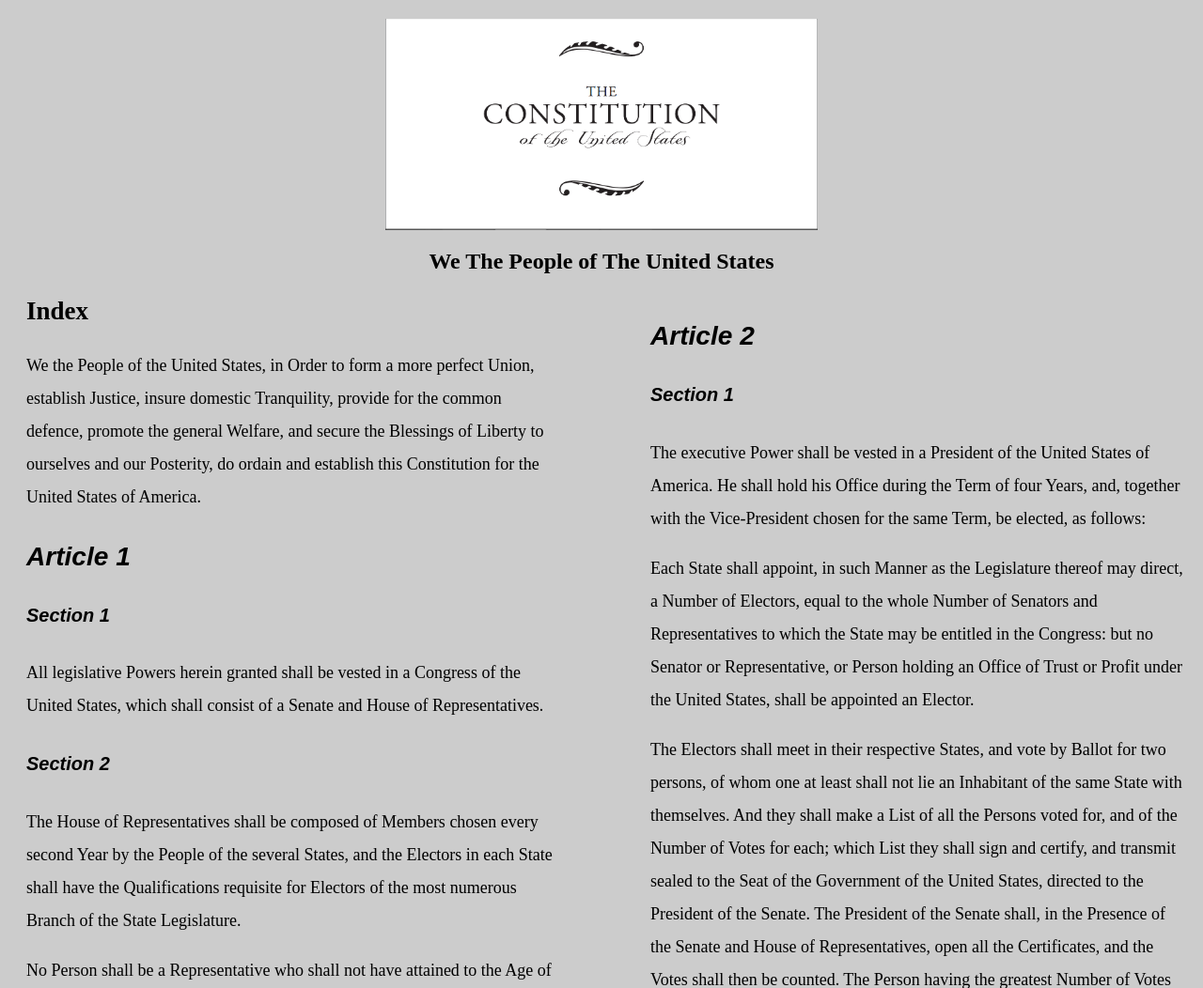
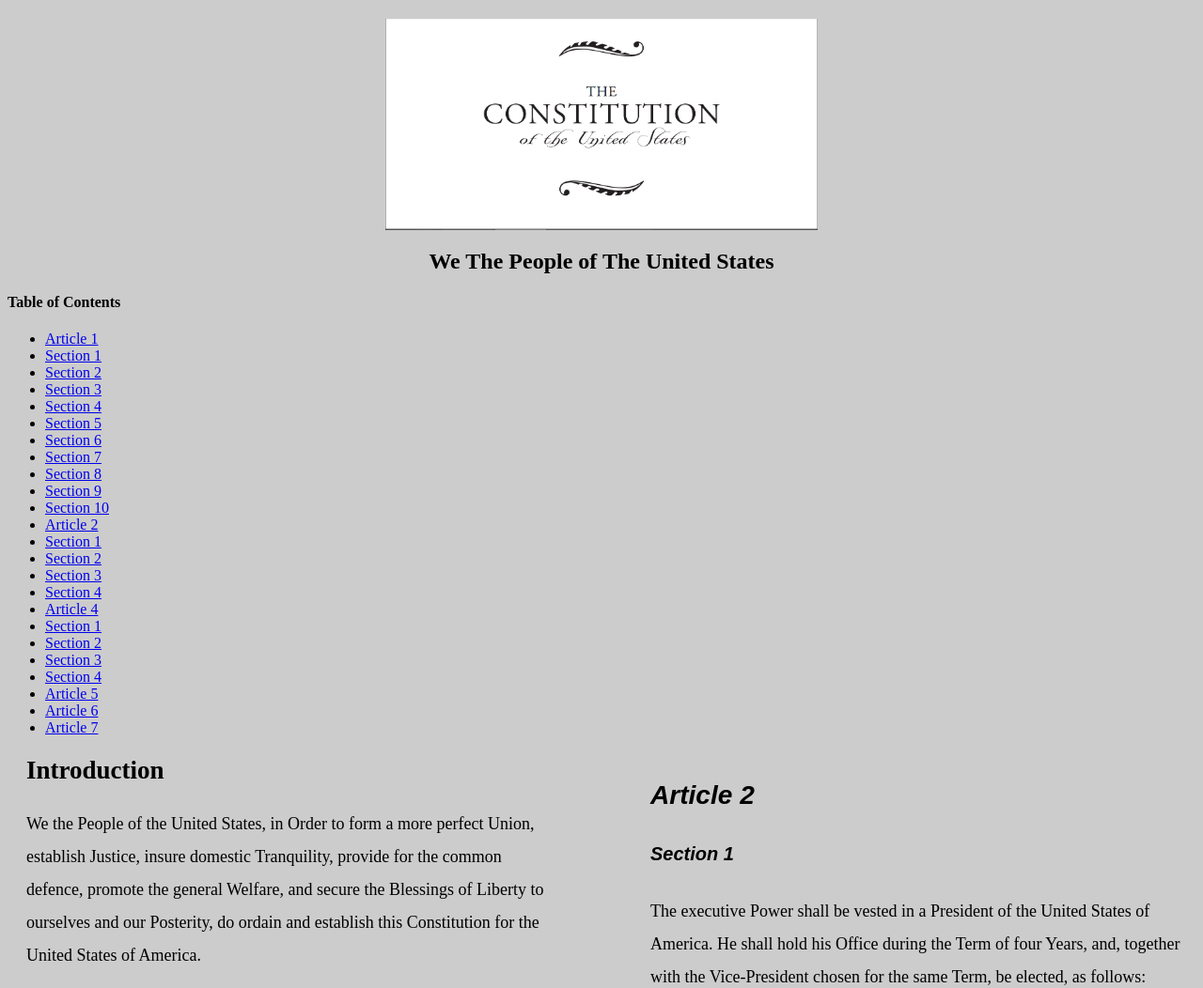
Before and after one commit to amanuel1995/mi349fs16, a PHP site: page / in a window 1280 px wide. Shown: the top 1052 px of the page at 94% size. Run offline with PHP 8.4, Linux system fonts and the light colour scheme.

Commit message:
update 3

```diff
--- a/week4/us-constitution/css/screen.css
+++ b/week4/us-constitution/css/screen.css
@@ -20,6 +20,13 @@ img.center-images {
 }
 
 /* section control */
+
+#table-of-content {
+  float: none;
+  text-align:left;
+
+
+}
 
 #all {
 
--- a/week4/us-constitution/index.html
+++ b/week4/us-constitution/index.html
@@ -13,6 +13,8 @@
         <!-- External link (relative) to your javascript file -->
         <script src="js/index.js"></script>
     </head>
+
+
     <body>
 
       <section > <!-- this is the sectioning semantic tag -->
@@ -20,30 +22,84 @@
         <!-- image for US constitution logo/preface -->
         <img class="center-images" src="images/us-const.png" alt="Header_png"/>
 
-        <!--Title preface -->
+        <!--Title preface using center tag within header 1 tag -->
         <h1> <center> We The People of The United States</center> <h1>
 
       </section>
 
         <!--a link to take to top/home and table of contents goes here -->
+        <h4> Table of Contents </h4>
+        <!-- Section for table of contents -->
+        <section id="table-of-content">
+
+          <nav>  <!-- NAVIGATION TAG-->
+            <ul>
+              <li><a href="#">Article 1</a></li>  <!-- anchor tags to link-->
+                <!-- Article 1 sections -->
+                <li><a href="#">Section 1</a></li>
+                <li><a href="#">Section 2</a></li>
+                <li><a href="#">Section 3</a></li>
+                <li><a href="#">Section 4</a></li>
+                <li><a href="#">Section 5</a></li>
+                <li><a href="#">Section 6</a></li>
+                <li><a href="#">Section 7</a></li>
+                <li><a href="#">Section 8</a></li>
+                <li><a href="#">Section 9</a></li>
+                <li><a href="#">Section 10</a></li>
+
+
+              <li><a href="#">Article 2</a></li>
+                <!-- Article 2 Sections -- >
+                <li><a href="#">Section 1</a></li>
+                <li><a href="#">Section 2</a></li>
+                <li><a href="#">Section 3</a></li>
+                <li><a href="#">Section 4</a></li>
+
+              <li><a href="#">Article 3</a></li>
+                <!-- Article 3 Sections -- >
+                <li><a href="#">Section 1</a></li>
+                <li><a href="#">Section 2</a></li>
+                <li><a href="#">Section 3</a></li>
+
+              <li><a href="#">Article 4</a></li>
+              <!-- Article 4 sections -->
+                <li><a href="#">Section 1</a></li>
+                <li><a href="#">Section 2</a></li>
+                <li><a href="#">Section 3</a></li>
+                <li><a href="#">Section 4<a/></li>
+
+              <li><a href="#">Article 4</a></li>
+                <!-- Article 5 sections -->
+                <li><a href="#">Section 1</a></li>
+                <li><a href="#">Section 2</a></li>
+                <li><a href="#">Section 3</a></li>
+                <li><a href="#">Section 4<a/></li>
+
+              <li><a href="#">Article 5 </a> </li>
+              <li><a href="#">Article 6 </a> </li>
+              <li><a href="#">Article 7 </a> </li>
+
+            </ul>
+          </nav> <!-- end of the navigation -->
+        </section>
 
      <section id="left_content">
 
-       <h2>Index</h2>
+       <h2>Introduction</h2>
 
         <p> We the People of the United States, in Order to form a more perfect Union, establish Justice, insure domestic
         Tranquility, provide for the common defence, promote the general Welfare, and secure the Blessings of Liberty to ourselves and our Posterity, do ordain and establish this
         Constitution for the United States of America. </p>
 
         <section id="article-num">
-          <h3> Article 1</h3>
+          <h3> Article 1</h3> <!-- Article 1 -->
         </section>
 
         <section id="section-num">
           <h4> Section 1 </h4>
         </section>
 
-        <article id="article-style">
+        <article id="article-style"> <!-- article semantic tag for articles -->
 
         <p> All legislative Powers herein granted shall be vested in a
           Congress of the United States, which shall consist of a Senate
@@ -213,13 +269,13 @@
       </article>
 
 
-    </section> <!-- US Constitution closing section -->
+    </section> <!-- US Constitution ends here -->
 
 <!-- Right half of the content -->
      <section id="right_content">
 
      <section id="article-num">
-       <h3>Article 2</h3>
+       <h3>Article 2</h3> <!-- Article 2 -->
      </section>
 
      <section id="section-num">
@@ -275,7 +331,8 @@
      </article>
 
      <section id="article-num">
-       <h3>Article 3</h3>
+       <h3>Article 3</h3> <!-- Article 3 -->
+
      </section>
      <section id="section-num">
        <h4>Section 1</h4>
@@ -309,7 +366,7 @@
      </article>
 
      <section id="article-num">
-       <h3>Article 4</h3>
+       <h3>Article 4</h3> <!-- Article 4 -->
      </section>
 
      <section id="section-num">
@@ -351,7 +408,7 @@
      </article>
 
      <section id="article-num">
-       <h3>Article 5</h3>
+       <h3>Article 5</h3> <!-- Article 5 -->
      </section>
 
      <article id="article-style">
@@ -360,7 +417,7 @@
 
 
      <section id="article-num">
-       <h3>Article 6</h3>
+       <h3>Article 6</h3> <!-- Article 6 -->
      </section>
 
      <article id="article-style">
@@ -380,7 +437,7 @@
         <p>Done in Convention by the Unanimous Consent of the States present the Seventeenth Day of September in the Year of our Lord one thousand seven hundred and Eighty seven and of the Independence of the United States of America the Twelfth. In Witness whereof We have hereunto subscribed our Names.</p>
     </article>
 
-    <aside> <!-- this content only related to the main stuff tangentially -->
+    <aside> <!-- this content is only related to the subject tangentially -->
       <P> George Washington - President and deputy from Virginia </P>
 
       <P> New Hampshire - John Langdon, Nicholas Gilman </P>
@@ -417,10 +474,10 @@
 
     <!-- Bill of Rights follows from here -->
     <section id="bill-of-rights">
-      <h1><center>Bill of Rights </center></h1>
+      <h1><center>THE AMENDMENTS TO THE CONSTITUTION OF THE UNITED STATES AS RATIFIED BY THE STATES</center></h1>
 
       <section id="article-num">
-        <h3> Amendment I </h3>
+        <h3> Amendment I </h3> <!-- Amendment 1 -->
       </section>
 
       <article id="article-style">
@@ -428,7 +485,7 @@
       </article>
 
       <section id="article-num">
-        <h3> Amendment II </h3>
+        <h3> Amendment II </h3><!-- Amendment 2 -->
       </section>
 
       <article id="article-style">
@@ -436,7 +493,7 @@
       </article>
 
       <section id="article-num">
-        <h3> Amendment III </h3>
+        <h3> Amendment III </h3><!-- Amendment 3 -->
       </section>
 
       <article id="article-style">
@@ -444,7 +501,7 @@
       </article>
 
       <section id="article-num">
-        <h3> Amendment IV </h3>
+        <h3> Amendment IV </h3><!-- Amendment 4 -->
       </section>
 
       <article id="article-style">
@@ -452,7 +509,7 @@
       </article>
 
       <section id="article-num">
-        <h3> Amendment V </h3>
+        <h3> Amendment V </h3><!-- Amendment 5 -->
       </section>
 
       <article id="article-style">
@@ -460,7 +517,7 @@
       </article>
 
       <section id="article-num">
-        <h3> Amendment VI </h3>
+        <h3> Amendment VI </h3><!-- Amendment 6 -->
       </section>
 
       <article id="article-style">
@@ -468,7 +525,7 @@
       </article>
 
       <section id="article-num">
-        <h3> Amendment VII </h3>
+        <h3> Amendment VII </h3><!-- Amendment 7 -->
       </section>
 
       <article id="article-style">
@@ -476,7 +533,7 @@
       </article>
 
       <section id="article-num">
-        <h3> Amendment VIII </h3>
+        <h3> Amendment VIII </h3><!-- Amendment 8 -->
       </section>
 
       <article id="article-style">
@@ -484,7 +541,7 @@
       </article>
 
       <section id="article-num">
-        <h3> Amendment IX </h3>
+        <h3> Amendment IX </h3><!-- Amendment 9 -->
       </section>
 
       <article id="article-style">
@@ -492,31 +549,21 @@
       </article>
 
       <section id="article-num">
-        <h3> Amendment X </h3>
+        <h3> Amendment X </h3><!-- Amendment 10 -->
       </section>
 
       <article id="article-style">
         <p>The powers not delegated to the United States by the Constitution, nor prohibited by it to the States, are reserved to the States respectively, or to the people.</p>
       </article>
 
+      <!-- end of Bill of Rights -->
 
-
-
-
-
-
-
-
-
-
-
-
-
-
-
-
-
-
+      <nav>
+        <ul>
+          <li> <a href="#top"> Top </a>
+          </li>
+        </ul>
+      </nav>
 
     </section>
 
```
